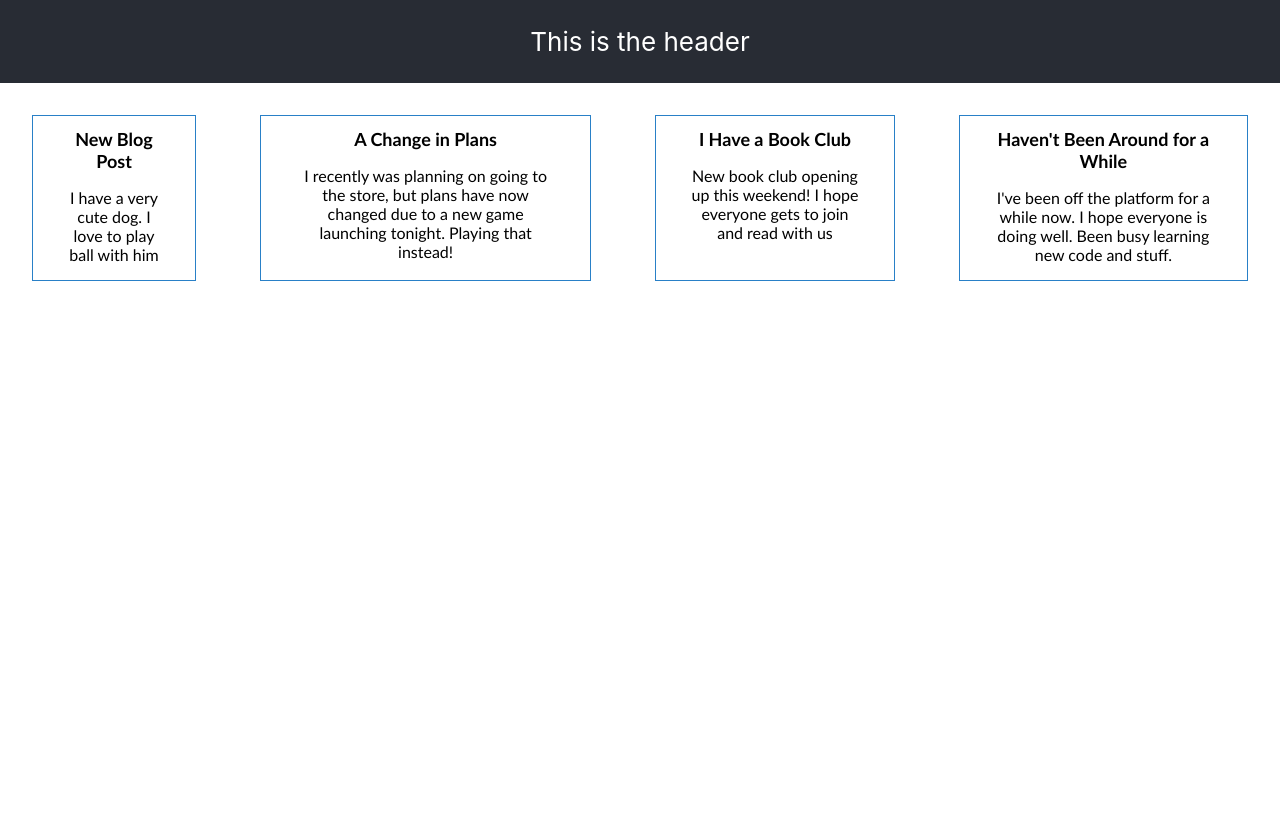
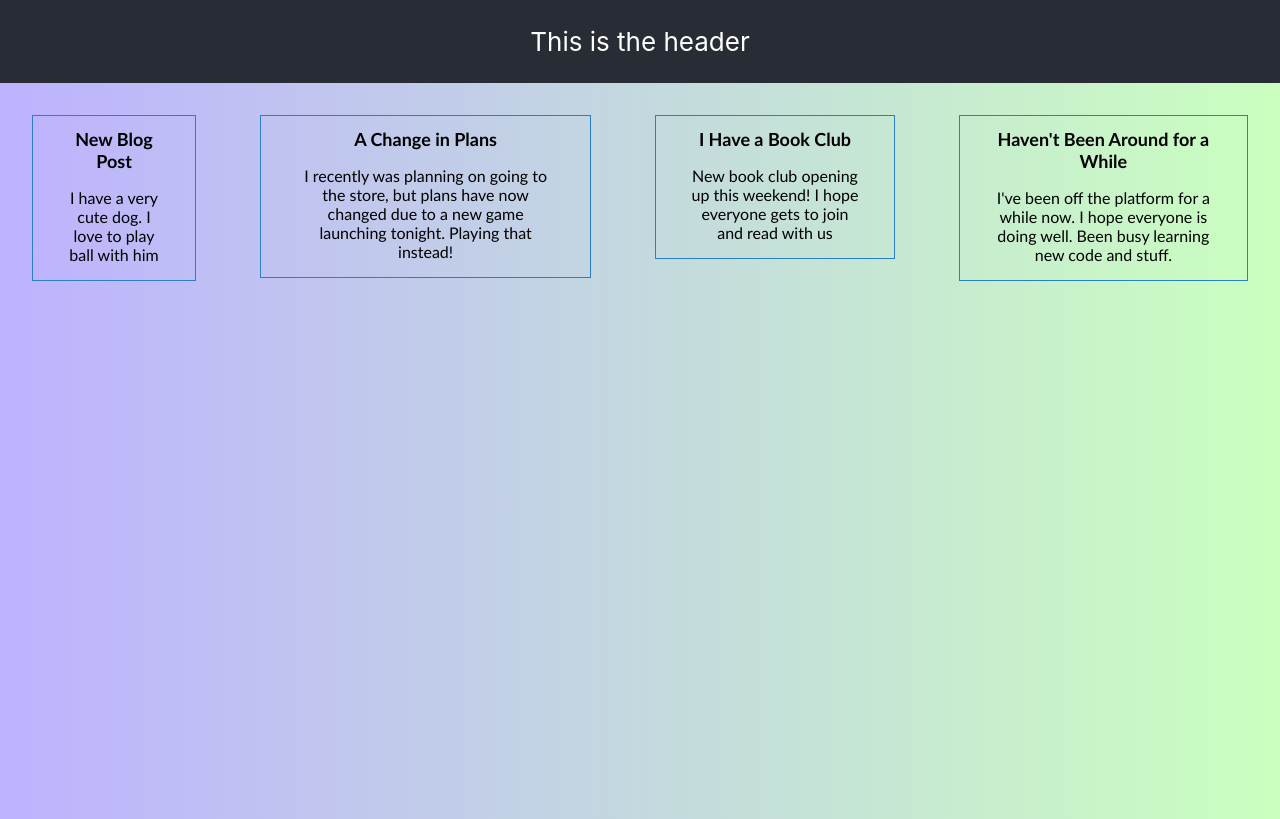
Before and after one commit to MCharron93/ReactPlayground, a React (Create React App) app: page / in a window 1280 px wide. Built offline with nearby package versions, Linux system fonts and the light colour scheme.

Commit message:
Style edits for cards & app background

```diff
--- a/src/App.css
+++ b/src/App.css
@@ -26,9 +26,10 @@
   }
 } */
 
-.body{
+.main{
   display: flex;
   justify-content: center;
   /* background-image: url("main-background.jpg"); NOTE try to see why this doesn't work */
-  background-color: linear-gradient(to right, #bdb2ff, #caffbf);
+  background: linear-gradient(to right, #bdb2ff, #caffbf);
+  height: 92vh;
 }
--- a/src/App.js
+++ b/src/App.js
@@ -24,7 +24,7 @@ function App() {
         </p>
       </header>
         {/* NOTE custom styles can be inserted before the JSX element to controll for more customization with CSS */}
-      <div className="body">
+      <div className="main">
         {/* NOTE This is where custome JSX components can be loaded in. They can have different classes and effects layered on top of them to become more dynamic.*/}
         {/* NOTE In this case, one could use .map() to iterate over an array of Objs to render multiple cards  */}
         {cards.map((card, index) => {
--- a/src/Components/Cards/Card.css
+++ b/src/Components/Cards/Card.css
@@ -1,5 +1,6 @@
 .card-container{
     width: fit-content;
+    height: fit-content;
     border: 1px solid rgb(41, 128, 199);
     padding-left: 2rem;
     padding-right: 2rem;
```
